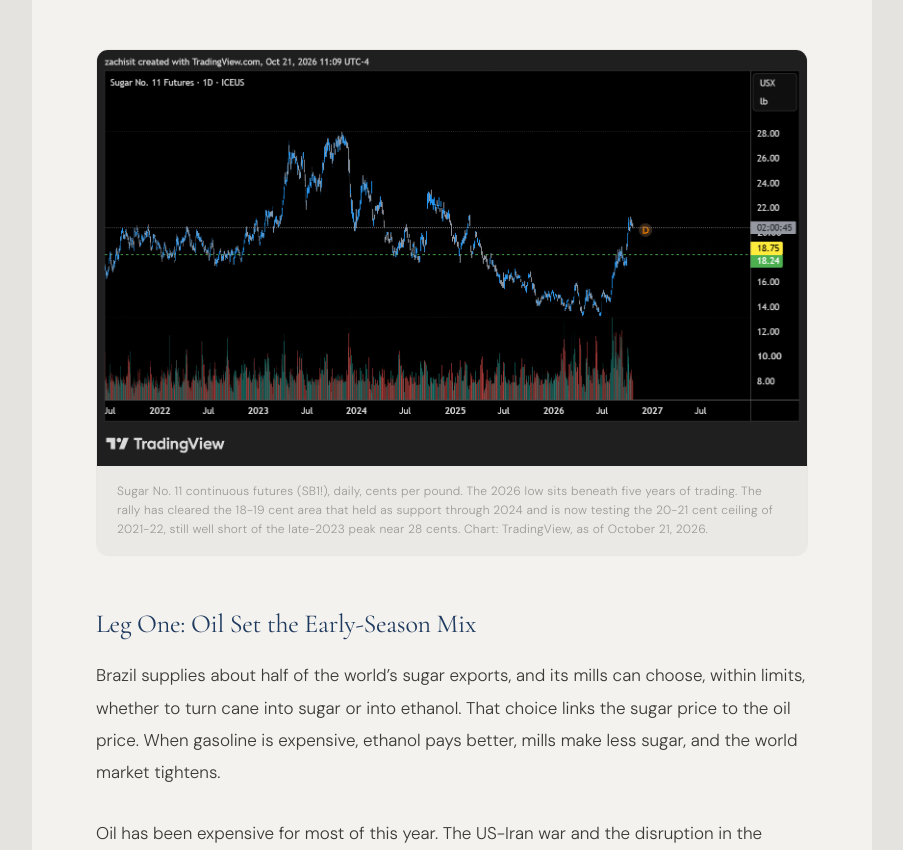
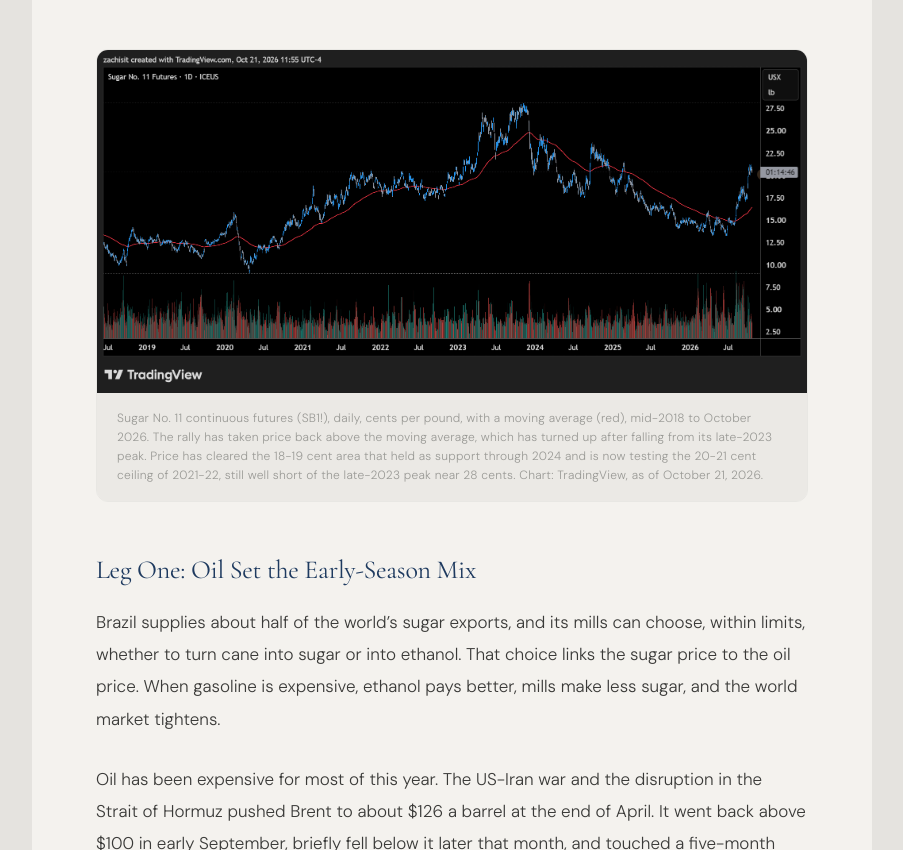
Before and after one commit to zachisit/light-water, a plain HTML site: page dispatch/2026-10-21-sugar-oil-and-rain/index.html in a window 1280 px wide. Shown: the part 1562-2412 px from the top of the page, without its empty margins (188-1091 px from the left). Drawn offline with nearby package versions, Linux system fonts and the light colour scheme.

Commit message:
dispatch: swap sugar post's lead chart for the 2018-2026 view with moving average
Co-Authored-By: Claude Opus 5.5 <noreply@anthropic.com>
Claude-Session: https://claude.ai/code/session_01C5Viu5RyAd75tAqfauwPFy

```diff
--- a/dispatch/2026-10-21-sugar-oil-and-rain/index.html
+++ b/dispatch/2026-10-21-sugar-oil-and-rain/index.html
@@ -50,8 +50,8 @@
       <p>Since then the market has gone quiet. Price has drifted sideways to slightly lower, and trading has thinned: average daily volume in the March contract fell about 42% from the first week of October to the October 14-20 stretch, according to Czarnikow&rsquo;s daily data. A tight range on light volume after a fast move can mean two things. Either the buyers are resting, or nobody wants to own it at these levels anymore. To tell which, it helps to know what built the rally in the first place.</p>
 
       <figure>
-        <img src="sugar-no11-five-year.png" alt="Daily chart of ICE Sugar No. 11 continuous futures from mid-2021 to October 2026, showing the 2023 peak near 28 cents, a decline to about 13.3 cents in 2026, and a sharp rally back above 20 cents." loading="lazy" width="1475" height="863">
-        <figcaption>Sugar No. 11 continuous futures (SB1!), daily, cents per pound. The 2026 low sits beneath five years of trading. The rally has cleared the 18-19 cent area that held as support through 2024 and is now testing the 20-21 cent ceiling of 2021-22, still well short of the late-2023 peak near 28 cents. Chart: TradingView, as of October 21, 2026.</figcaption>
+        <img src="sugar-no11-2018-2026.png" alt="Daily chart of ICE Sugar No. 11 continuous futures from mid-2018 to October 2026 with a moving average, showing the 2020 low near 9 cents, the late-2023 peak near 28 cents, a decline to about 13.3 cents in 2026, and a sharp rally back above 20 cents and above the moving average." loading="lazy" width="1789" height="863">
+        <figcaption>Sugar No. 11 continuous futures (SB1!), daily, cents per pound, with a moving average (red), mid-2018 to October 2026. The rally has taken price back above the moving average, which has turned up after falling from its late-2023 peak. Price has cleared the 18-19 cent area that held as support through 2024 and is now testing the 20-21 cent ceiling of 2021-22, still well short of the late-2023 peak near 28 cents. Chart: TradingView, as of October 21, 2026.</figcaption>
       </figure>
 
       <h2>Leg One: Oil Set the Early-Season Mix</h2>
```
Also changed, not shown: dispatch/2026-10-21-sugar-oil-and-rain/sugar-no11-2018-2026.png (added), dispatch/2026-10-21-sugar-oil-and-rain/sugar-no11-five-year.png (deleted).
